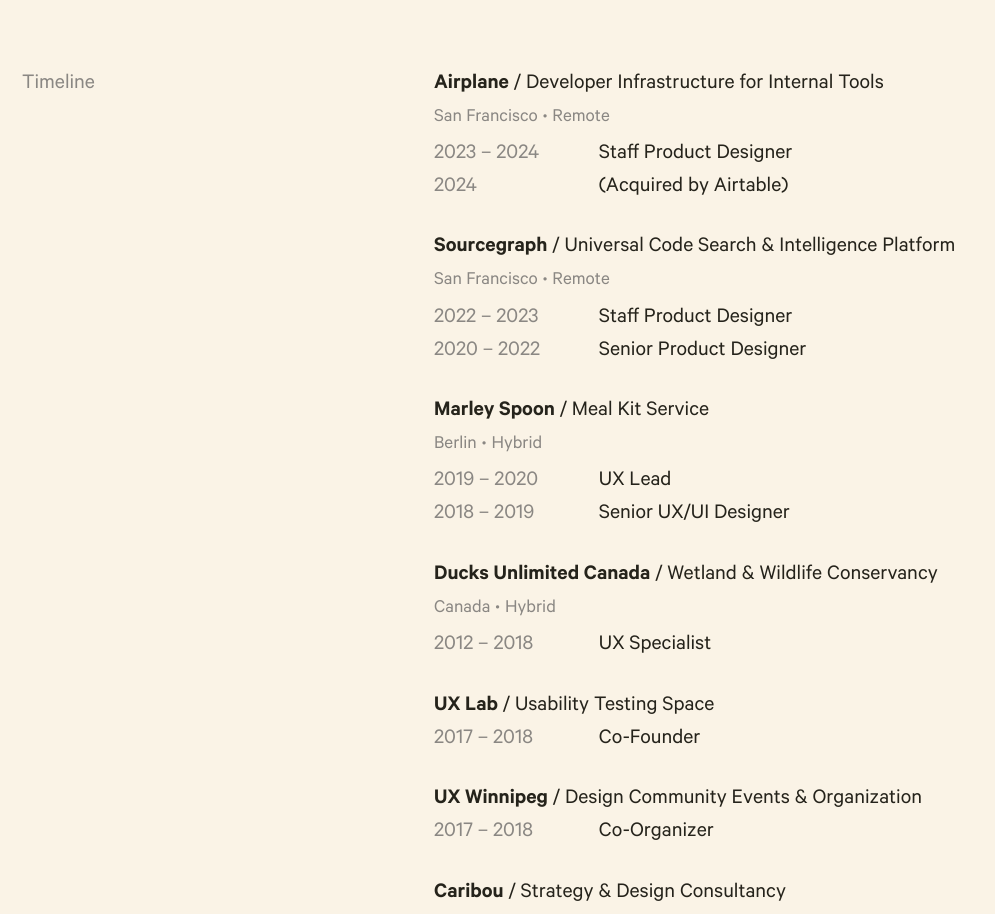
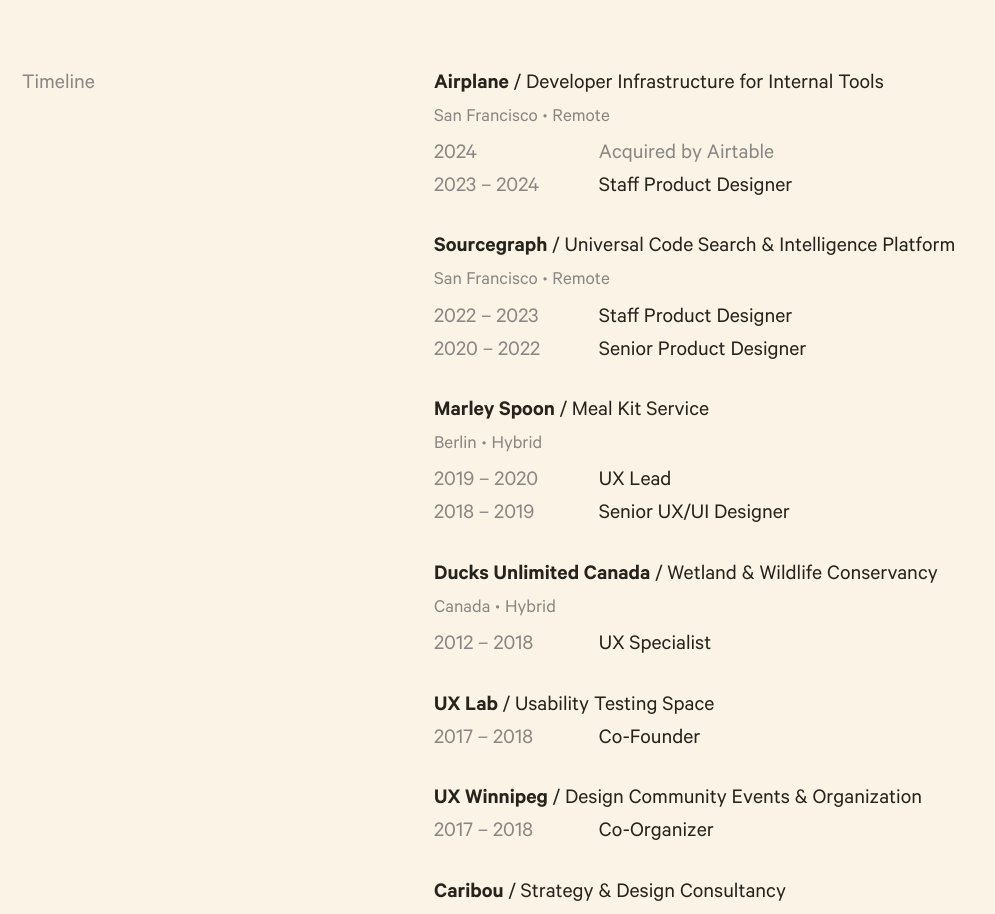
Before and after one commit to quinnkeast/quinnkeast-website, a Next.js app: page /about in a window 1280 px wide. Shown: the part 1660-2574 px from the top of the page, without its empty margins (0-995 px from the left). Built offline with nearby package versions, Linux system fonts and the light colour scheme.

Commit message:
Tweak timeline

```diff
--- a/pages/about.js
+++ b/pages/about.js
@@ -122,18 +122,18 @@
             </span>
             <div className="grid grid-cols-5">
               <div className="text-black-lighter col-span-2 md:col-span-1">
+                2024
+              </div>
+              <div className="text-black-lighter col-span-3 md:col-span-4">
+                Acquired by Airtable
+              </div>
+            </div>
+            <div className="grid grid-cols-5">
+              <div className="text-black-lighter col-span-2 md:col-span-1">
                 2023 – 2024
               </div>
               <div className="col-span-3 md:col-span-4">
                 Staff Product Designer
-              </div>
-            </div>
-            <div className="grid grid-cols-5">
-              <div className="text-black-lighter col-span-2 md:col-span-1">
-                2024
-              </div>
-              <div className="col-span-3 md:col-span-4">
-                (Acquired by Airtable)
               </div>
             </div>
           </p>
```
